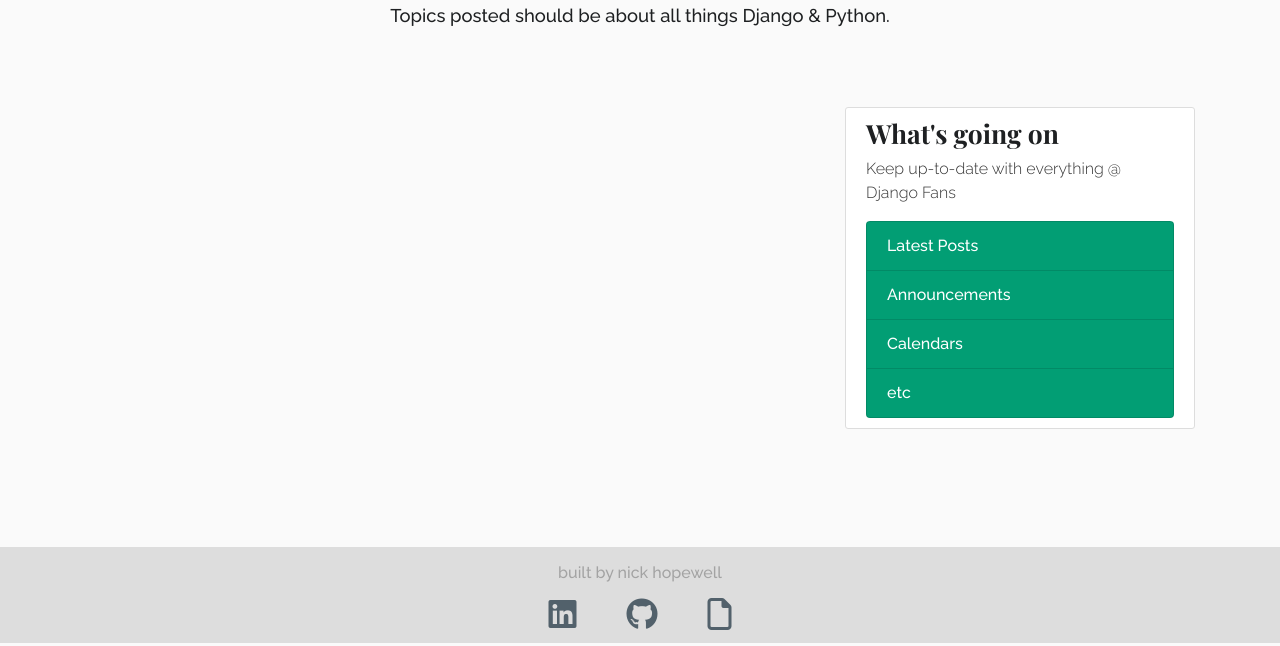
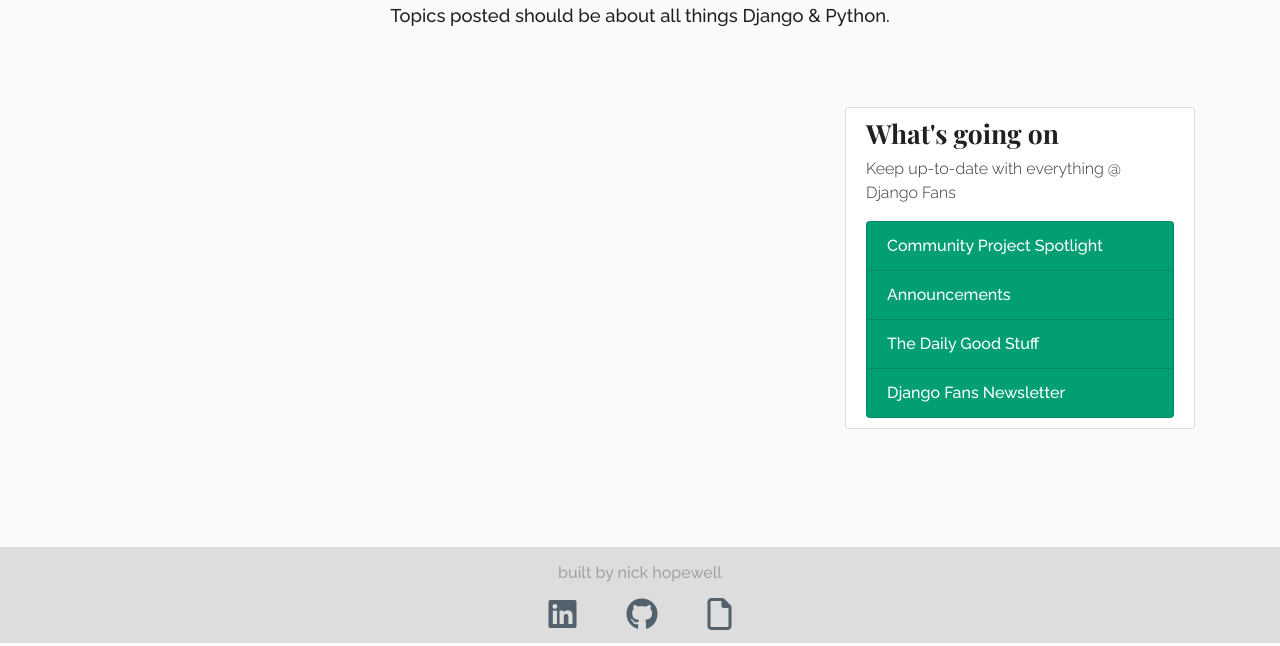
Before and after one commit to NHopewell/Django_Fans, a Django app: template django_project/blog/templates/blog/home.html in a window 1280 px wide. Shown: the part 287-933 px from the top of the page. Run offline with Django 3.2, Linux system fonts and the light colour scheme; the template is opened without the code that fills it, so the values that code supplies are empty; some libraries are stand-ins or nearby versions.

Commit message:
updates whats going on - todo implement

```diff
--- a/django_project/blog/static/blog/main.css
+++ b/django_project/blog/static/blog/main.css
@@ -219,7 +219,7 @@ a.article-title:hover {
   white-space: pre-line;
   color: #a9a9a9;
   font-weight: 500;
-  font-size: 1rem;
+  font-size: 1.2rem;
   font-family: "Raleway", sans-serif;
 }
 
--- a/django_project/blog/templates/blog/base.html
+++ b/django_project/blog/templates/blog/base.html
@@ -84,10 +84,10 @@
                             <h3>What's going on</h3>
                             <p class='content-info'>Keep up-to-date with everything @ Django Fans</p>
                             <ul class="list-group">
-                                <li class="list-group-item list-group-item-light">Latest Posts</li>
+                                <li class="list-group-item list-group-item-light">Community Project Spotlight</li>
                                 <li class="list-group-item list-group-item-light">Announcements</li>
-                                <li class="list-group-item list-group-item-light">Calendars</li>
-                                <li class="list-group-item list-group-item-light">etc</li>
+                                <li class="list-group-item list-group-item-light">The Daily Good Stuff</li>
+                                <li class="list-group-item list-group-item-light">Django Fans Newsletter</li>
                             </ul>
                         </div>
                     </div>
--- a/django_project/blog/templates/blog/post_detail.html
+++ b/django_project/blog/templates/blog/post_detail.html
@@ -40,7 +40,7 @@
         <h2><a class="article-title" href="#">{{ post.title }}</a></h2>
         <p class="article-content">{{ post.content }}</p>
         <div class="mb-3">
-            <a class="btn btn-secondary" href="{% url 'comment-create' post.id %}">comment</a>
+            <a class="btn btn-outline-dark" href="{% url 'comment-create' post.id %}">comment</a>
         </div>
     </div>
 </article>
```
Also changed, not shown: django_project/db.sqlite3, django_project/media/profile_pics/nick_profile.jpg (added), django_project/media/profile_pics/nick_profile_zoomed_out.jpg (added).
